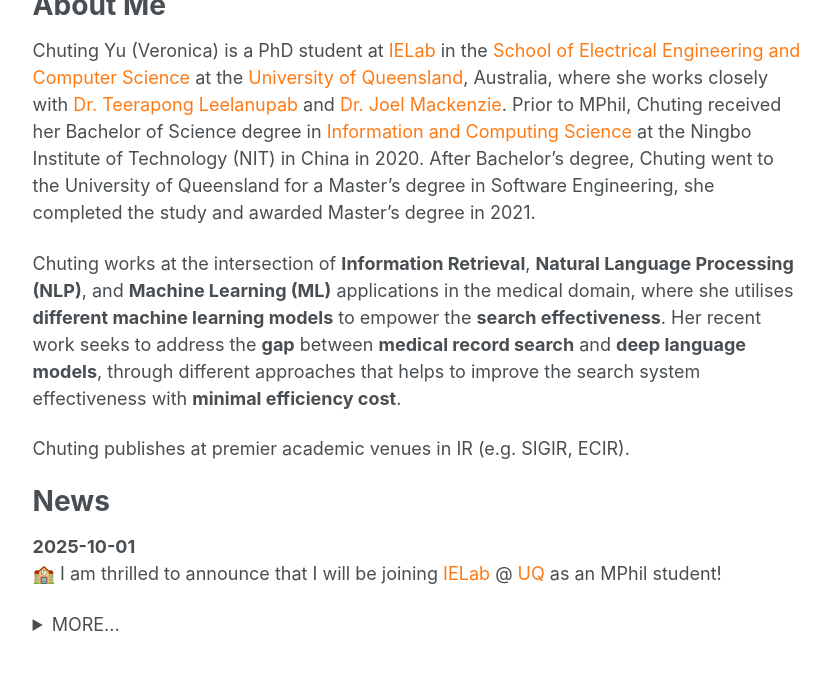
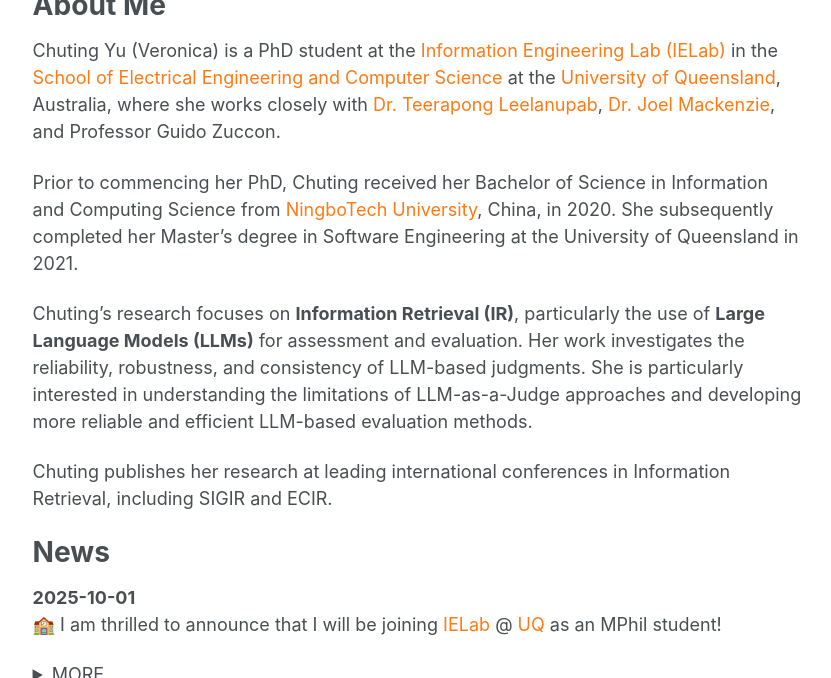
Before and after one commit to chutingyu/chutingyu.github.io, a Jekyll site: the page built from _pages/about.md, in a window 1280 px wide and 900 px high, cut to the strip 222-900 px from the top of the window. Shown: the whole strip, without its empty margins (249-1080 px from the left). Built offline with Jekyll 4.4.1, drawn with Linux system fonts in a browser that asks for light colours.

Commit message:
update PhD bio and research interests

```diff
--- a/_config.yml
+++ b/_config.yml
@@ -10,7 +10,7 @@
 title                    : "Chuting (Veronica) Yu"
 title_separator          : "-"
 name                     : &name "Chuting (Veronica) Yu"
-description              : &description "MPhil Student in IELab \n The University of Queensland, Australia"
+description              : &description "PhD Student in IELab \n The University of Queensland, Australia"
 url                      : https://chutingyu.github.io # the base hostname & protocol for your site e.g. "https://mmistakes.github.io"
 baseurl                  : "" # the subpath of your site, e.g. "/blog"
 repository               : "chutingyu/chutingyu.github.io"
@@ -84,7 +84,7 @@
   avatar           : "avatar.png"
   bio              : >
                     Pronoun: she/her <br>
-                    MPhil Student <br>
+                    PhD Student <br>
                     <a href='http://ielab.io/' target='_blank'>Information Engineering Lab</a> <br>
                     <a href='https://www.uq.edu.au/' target='_blank'>The University of Queensland</a> <br> <br>
                     <b>Research Interests</b>: <br>
--- a/_pages/about.md
+++ b/_pages/about.md
@@ -14,11 +14,13 @@
 
 # About Me
 
-Chuting Yu (Veronica) is a PhD student at <a href="http://ielab.io/" target="_blank">IELab</a> in the <a href="https://eecs.uq.edu.au/" target="_blank">School of Electrical Engineering and Computer Science</a> at the <a href="https://www.uq.edu.au/" target="_blank">University of Queensland</a>, Australia, where she works closely with <a href="https://ielab.io/people/teerapong-leelanupab" target="_blank">Dr. Teerapong Leelanupab</a> and <a href="https://jmmackenzie.io" target="_blank">Dr. Joel Mackenzie</a>. Prior to MPhil, Chuting received her Bachelor of Science degree in <a href="https://www.nbt.edu.cn/" target="_blank">Information and Computing Science</a> at the Ningbo Institute of Technology (NIT) in China in 2020. After Bachelor's degree, Chuting went to the University of Queensland for a Master's degree in Software Engineering, she completed the study and awarded Master's degree in 2021.
+Chuting Yu (Veronica) is a PhD student at the <a href="http://ielab.io/" target="_blank">Information Engineering Lab (IELab)</a> in the <a href="https://eecs.uq.edu.au/" target="_blank">School of Electrical Engineering and Computer Science</a> at the <a href="https://www.uq.edu.au/" target="_blank">University of Queensland</a>, Australia, where she works closely with <a href="https://ielab.io/people/teerapong-leelanupab" target="_blank">Dr. Teerapong Leelanupab</a>, <a href="https://jmmackenzie.io" target="_blank">Dr. Joel Mackenzie</a>, and Professor Guido Zuccon.
 
-Chuting works at the intersection of **Information Retrieval**, **Natural Language Processing (NLP)**, and **Machine Learning (ML)** applications in the medical domain, where she utilises **different machine learning models** to empower the **search effectiveness**. Her recent work seeks to address the **gap** between **medical record search** and **deep language models**, through different approaches that helps to improve the search system effectiveness with **minimal efficiency cost**.
+Prior to commencing her PhD, Chuting received her Bachelor of Science in Information and Computing Science from <a href="https://www.nbt.edu.cn/" target="_blank">NingboTech University</a>, China, in 2020. She subsequently completed her Master's degree in Software Engineering at the University of Queensland in 2021.
 
-Chuting publishes at premier academic venues in IR (e.g. SIGIR, ECIR).
+Chuting's research focuses on **Information Retrieval (IR)**, particularly the use of **Large Language Models (LLMs)** for assessment and evaluation. Her work investigates the reliability, robustness, and consistency of LLM-based judgments. She is particularly interested in understanding the limitations of LLM-as-a-Judge approaches and developing more reliable and efficient LLM-based evaluation methods.
+
+Chuting publishes her research at leading international conferences in Information Retrieval, including SIGIR and ECIR.
 
 
 # News
```
